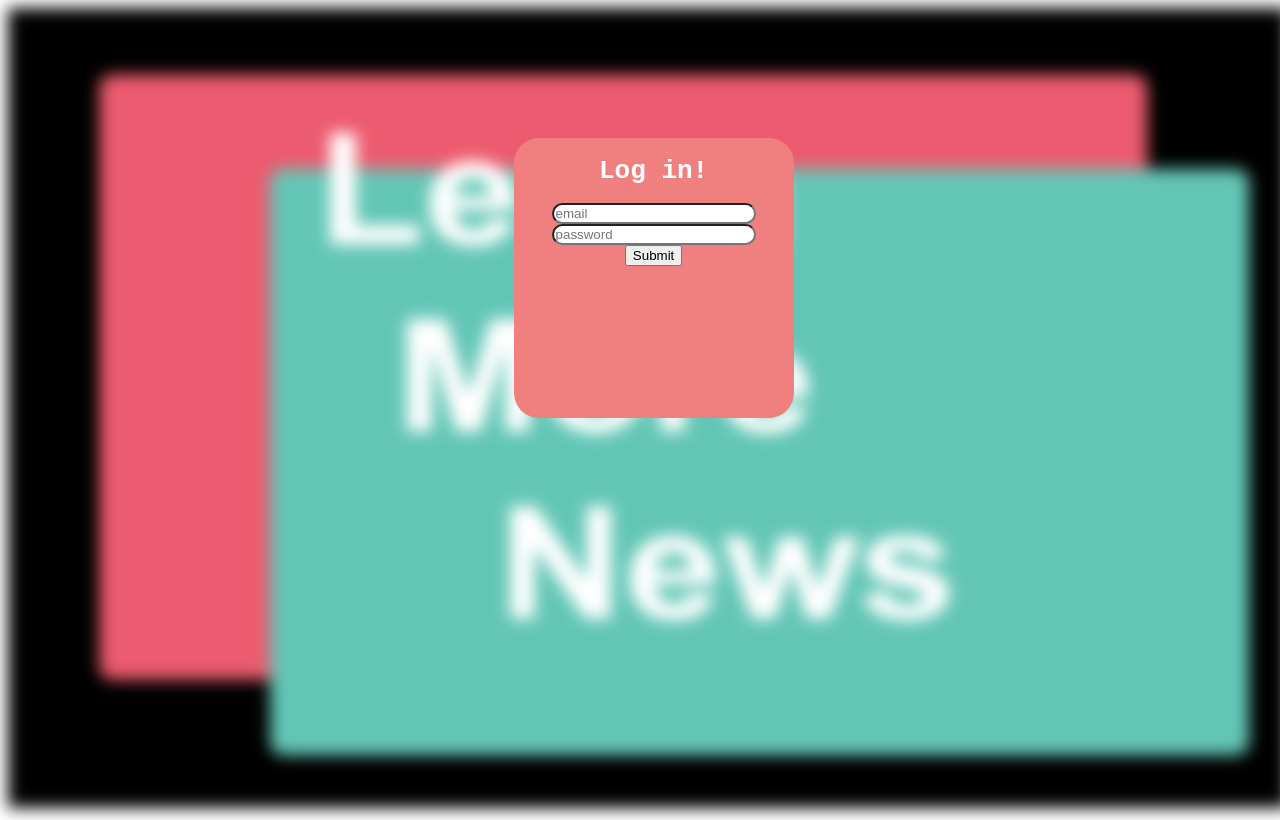
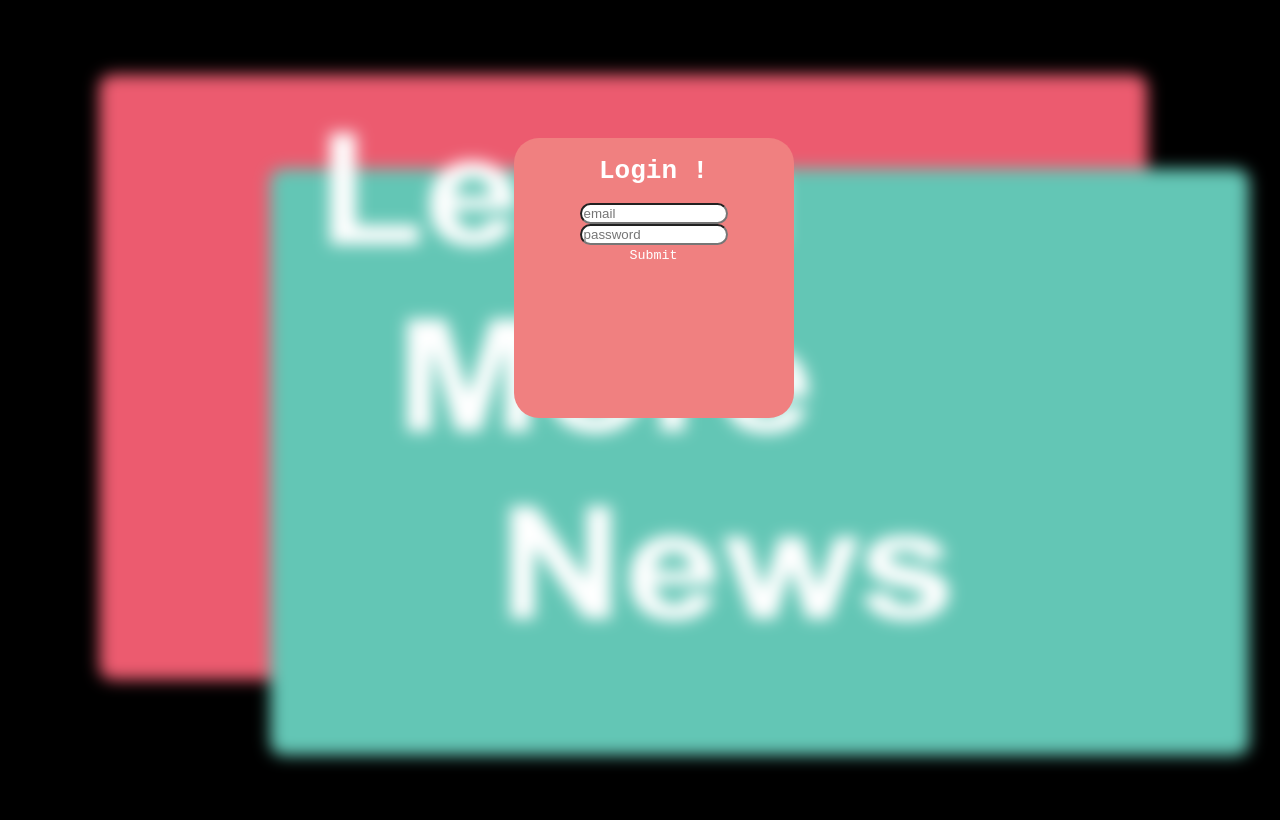
Before and after one commit to viaduct12/project-3, a React (Create React App) app in the folder lmn/: page /SignUp in a window 1280 px wide. Built offline with nearby package versions, Linux system fonts and the light colour scheme.

Commit message:
fixed sign up and ogin

```diff
--- a/lmn/src/pages/Login/Login.js
+++ b/lmn/src/pages/Login/Login.js
@@ -41,7 +41,7 @@ class Login extends React.Component {
                     <input id="input" type="text" name="Uname" value={this.state.Uname} onChange={this.handleChange} placeholder="username"/><br/>
                     <input id="input" type="text" name="password" value={this.state.password} onChange={this.handleChange} placeholder="password"/><br/>
                     <input id="input" type="text" name="email" value={this.state.email} onChange={this.handleChange} placeholder="email"/><br/>
-                    <button type="submit" >Submit</button>
+                    <button class="astext" type="submit" >Submit</button>
             </form>
             </div>
           </div>
--- a/lmn/src/pages/Login/style.css
+++ b/lmn/src/pages/Login/style.css
@@ -1,4 +1,7 @@
 
+body {
+    background: black;
+}
 #containerLogin {
     border-radius: 25px;
     background-color: lightcoral;
@@ -15,6 +18,17 @@
 
 }
 
+.astext {
+    background:none;
+    border:none;
+    margin:0;
+    padding:0;
+    cursor: pointer;
+    color: white;
+    font-family: monospace;
+}
+
+
 img {
     position: absolute;
     height: 100vh;
@@ -25,11 +39,12 @@ h1 {
     font-family: monospace;
 }
 
-#input {
+#input, input, textarea {
     /* background: lightseagreen; */
     height: 30%;
-    width: 70%;
+    width: 50%;
     border-radius: 25px;
+    color: lightseagreen;
     /* border: 2px solid lightseagreen; */
 }
 
--- a/lmn/src/pages/Me/style.css
+++ b/lmn/src/pages/Me/style.css
@@ -1,16 +1,26 @@
 
 #leftBlock {
-    background: black;
+    background: red;;
     font-family: monospace;
     color: lightslategray;
     text-align: center;
+    float: left;
+    height: 100%;
+    width: 30%;
     /* display: inline-block; */
 }
 
 #rightBlock {
-    background: black;
+    background: red;
     font-family: monospace;
     color: lightslategray;
     display: inline-block;
     text-align: left;
+    margin-left: 30%;
+    height: 100%;
+    width: 70%;
+    /* margin-top: -20%; */
+    z-index:999;
+    position: fixed;
+
 }
--- a/lmn/src/pages/SignUp/SignUp.js
+++ b/lmn/src/pages/SignUp/SignUp.js
@@ -21,19 +21,21 @@ class SignUp extends React.Component {
 
     }
 
-
-
     render() {
         return (
 
           <div id="loginBackground">
-              <img class="responsive" id="loginBPicture" src={titleImage} alt="" />
+            {/* <div style={{backgroundImage: ${titleImage} }} ></div> */}
+            {/* <div id="imageBackround"> */}
+                <img class="responsive" id="loginBPicture" src={titleImage} alt="" />
+            {/* </div> */}
             <div class="front" id="containerLogin">
-                <h1>Log in!</h1>
+            {/* <img class="responsive" id="loginBPicture" src={titleImage} alt="" /> */}
+                <h1>Login !</h1>
             <form onSumbit={this.handleSubmit}>
             <input id="input" type="text" name="email" value={this.state.email} onChange={this.handleChange} placeholder="email"/><br/>
                     <input id="input" type="text" name="password" value={this.state.password} onChange={this.handleChange} placeholder="password"/><br/>
-                    <button type="submit" >Submit</button>
+                    <button class="astext" type="submit" >Submit</button>
             </form>
             </div>
           </div>
```
Also changed, not shown: 1 other file (tests, documents, lock files or other folders).
